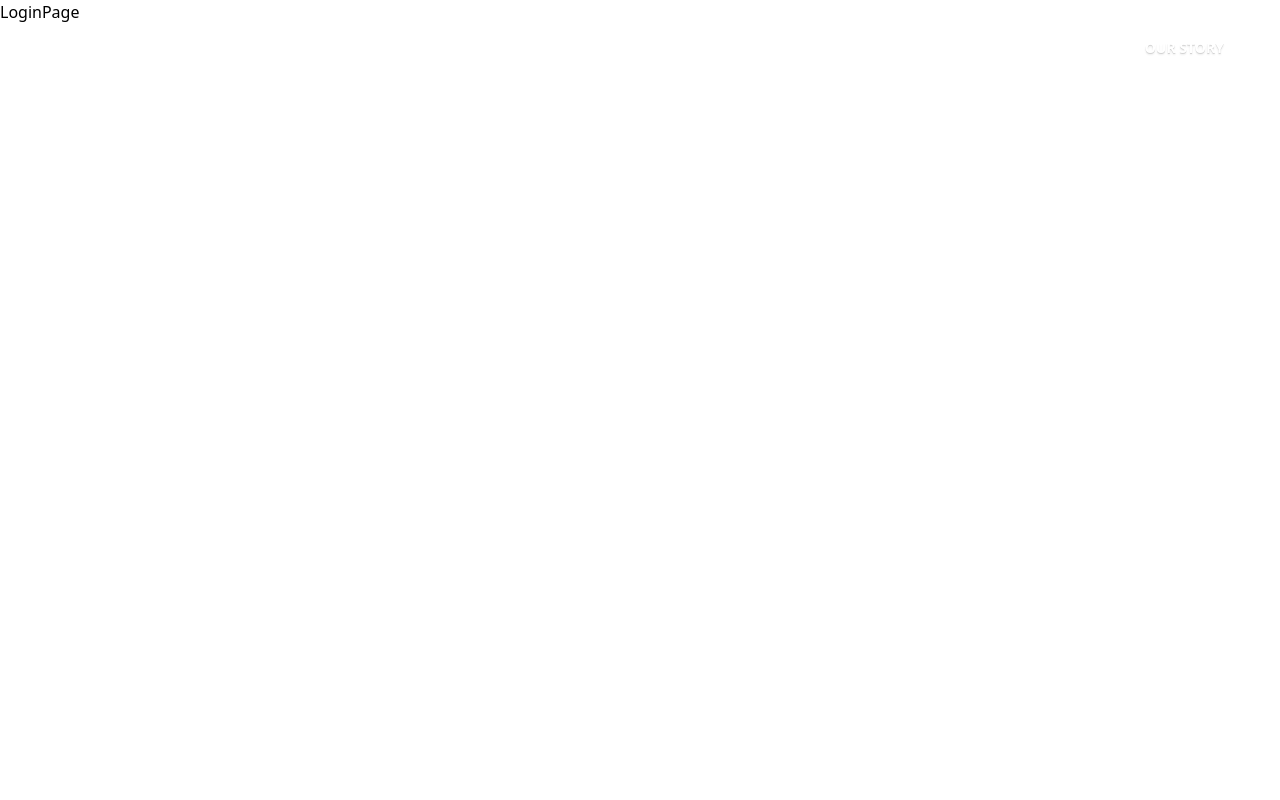
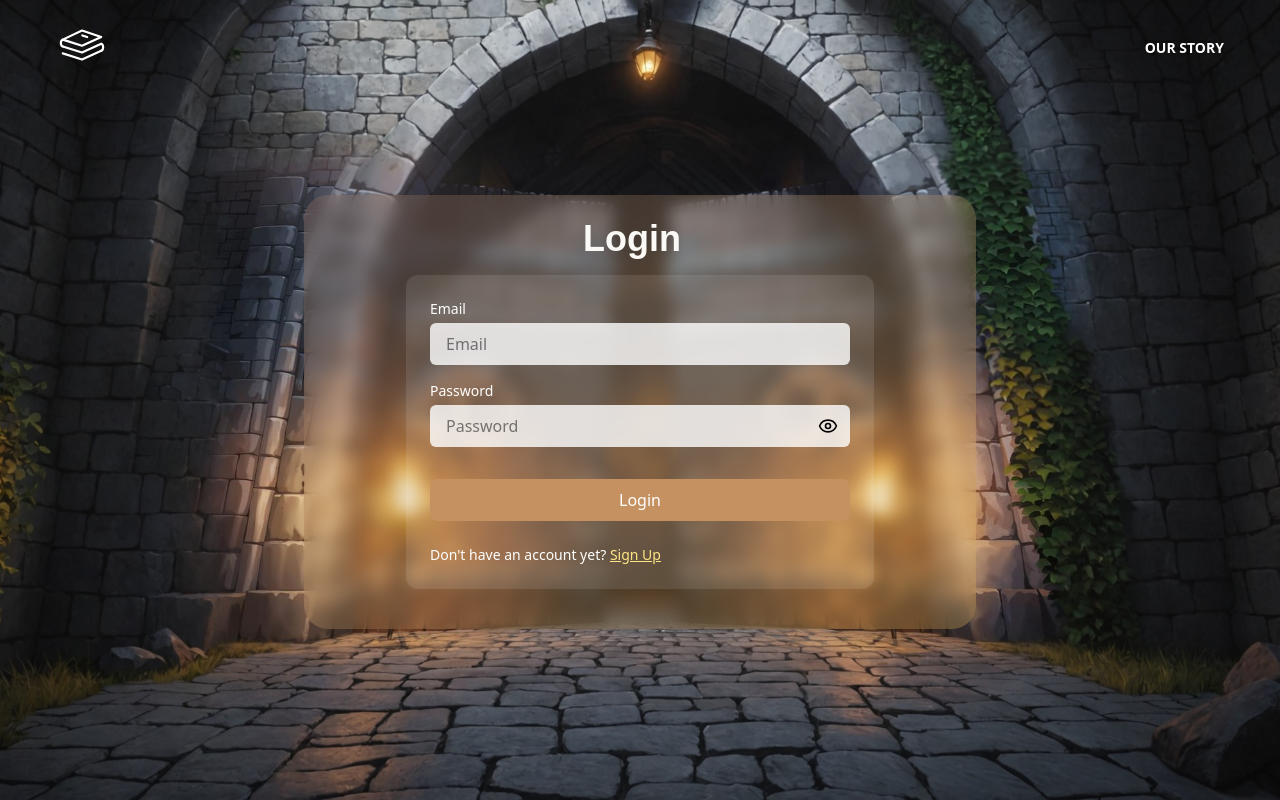
Before and after one commit to NoorAbid95/ChapterRewind, a React (Vite) app in the folder frontend/: page /login in a window 1280 px wide. Built offline with nearby package versions, Linux system fonts and the light colour scheme; a web font is replaced by a local one.

Commit message:
Setup login page with validation, animated error feedback, and success handling

```diff
--- /dev/null
+++ b/frontend/src/components/LoginHero.jsx
@@ -0,0 +1,22 @@
+import { motion } from "framer-motion";
+import LoginBg from "../assets/backgrounds/loginPage_bg.jpeg";
+
+const LoginHero = () => {
+  return (
+    <div className="relative h-screen overflow-hidden flex items-center justify-center">
+      <motion.div
+        className="absolute inset-0 bg-cover bg-center z-0"
+        style={{
+          backgroundImage: `url(${LoginBg})`,
+          backgroundColor: "#f3f4f6", // fallback color
+          backgroundSize: "cover",
+        }}
+        initial={{ scale: 1.2 }}
+        animate={{ scale: 1 }}
+        transition={{ duration: 2, ease: "easeOut" }}
+      />
+    </div>
+  );
+};
+
+export default LoginHero;
--- a/frontend/src/pages/LoginPage.jsx
+++ b/frontend/src/pages/LoginPage.jsx
@@ -1,9 +1,230 @@
-import React from 'react'
+import { useState } from "react";
+import { useNavigate, Link } from "react-router-dom";
+import axios from "axios";
+import { motion, spring } from "framer-motion";
+import SignupHero from "../components/SignupHero";
+import { EyeOff, Eye, CheckCircle } from "lucide-react";
+import { div } from "three/tsl";
+import LoginHero from "../components/LoginHero";
 
 const LoginPage = () => {
+  const navigate = useNavigate();
+
+  const [formData, setFormData] = useState({
+    email: "",
+    password: "",
+  });
+
+  const [showPassword, setShowPassword] = useState(false);
+  const [loginSuccess, setLoginSuccess] = useState(false);
+  const [loginError, setLoginError] = useState("");
+  const [loginErrorKey, setLoginErrorKey] = useState(0);
+
+  const [errors, setErrors] = useState({});
+
+  const handleChange = (e) => {
+    const { name, value } = e.target;
+    setFormData({ ...formData, [name]: value });
+
+    // Clear error for field when user starts typing
+    if (errors[name]) {
+      setErrors({ ...errors, [name]: "" });
+    }
+  };
+
+  const validate = () => {
+    const newErrors = {};
+    if (!formData.email.trim()) newErrors.email = "Email is required";
+    if (!formData.password.trim()) {
+      newErrors.password = "Password is required";
+    } else if (formData.password.length < 6) {
+      newErrors.password = "Password must be at least 6 characters";
+    }
+    return newErrors;
+  };
+
+  const handleSubmit = async (e) => {
+    e.preventDefault();
+
+    const validationErrors = validate();
+    if (Object.keys(validationErrors).length > 0) {
+      setErrors(validationErrors);
+      return;
+    }
+
+    try {
+      await axios.post("http://localhost:3000/api/auth/login", formData, {
+        withCredentials: true,
+      });
+      setLoginSuccess(true);
+      setLoginError("");
+    } catch (err) {
+      const message =
+        err.response?.data?.message ||
+        "Something went wrong. Please try again.";
+      setLoginError(message);
+      setLoginErrorKey((prev) => prev + 1);
+      console.error("Login failed", err);
+    }
+  };
+
   return (
-    <div>LoginPage</div>
-  )
-}
+    <div className="relative min-h-screen">
+      <div className="fixed inset-0 -z-10">
+        <LoginHero/>
+      </div>
 
-export default LoginPage
+      <div
+        id="main"
+        className="relative z-10 flex items-center justify-center min-h-screen pt-16 py-10 sm:px-10 md:px-14"
+      >
+        <motion.div
+          initial={{ opacity: 0, y: 20 }}
+          animate={{ opacity: 1, y: 0 }}
+          transition={{ duration: 1.4, ease: "easeOut" }}
+          className="w-full max-w-2xl bg-linear-to-br from-[#9C7969]/30 to-[#DBAE58]/30 rounded-3xl p-6  backdrop-blur-sm"
+        >
+          {loginSuccess ? (
+            <div className="text-center text-black h-full flex flex-col items-center justify-center">
+              <motion.div
+                initial={{ scale: 0 }}
+                animate={{ scale: 1 }}
+                transition={{ type: "spring", stiffness: 300, damping: 20 }}
+                className="text-green-600 mb-6"
+              >
+                <CheckCircle size={48} />
+              </motion.div>
+              <h2 className="text-2xl font-semibold mb-4 text-white">
+                Login successful!
+              </h2>
+              <Link
+                to="/"
+                className="mt-4 text-sm text-white hover:text-gray-300 "
+              >
+                Return Home
+              </Link>
+            </div>
+          ) : (
+            <div className="max-w-2xl mx-auto text-center space-x-4 space-y-6 md:text-base leading-relaxed flex flex-col mb-4">
+              <div className="flex-1 mb-8 md:mb-0 flex flex-col items-center justify-center text-[#FAF9F6]">
+                <h3 id="brand-header" className="mb-4 font-bold text-4xl ">
+                  Login
+                </h3>
+              </div>
+
+              <div className="flex justify-center">
+                <form
+                  onSubmit={handleSubmit}
+                  className="flex flex-col justify-center gap-4 bg-white/10 p-6 rounded-xl text-left w-3/4 "
+                >
+                  {/* Email */}
+                  <div className="flex flex-col">
+                    <label className="mb-1 text-sm font-medium text-white">
+                      Email
+                    </label>
+                    <input
+                      type="email"
+                      name="email"
+                      placeholder="Email"
+                      value={formData.email}
+                      onChange={handleChange}
+                      className={`px-4 py-2 rounded-md bg-white/80 text-black focus:outline-none ${
+                        errors.email
+                          ? "border-red-500 ring-red-300 ring-2"
+                          : "focus:ring-2 focus:ring-amber-300"
+                      }`}
+                    />
+                    {errors.email && (
+                      <span className="text-sm text-red-500 mt-1">
+                        {errors.email}
+                      </span>
+                    )}
+                  </div>
+
+                  {/* Password */}
+                  <div className="flex flex-col">
+                    <label className="mb-1 text-sm font-medium text-white">
+                      Password
+                    </label>
+                    <div className="relative">
+                      <input
+                        type={showPassword ? "text" : "password"}
+                        name="password"
+                        placeholder="Password"
+                        value={formData.password}
+                        onChange={handleChange}
+                        className={`w-full pr-10 px-4 py-2 rounded-md bg-white/80 text-black focus:outline-none  ${
+                          errors.password
+                            ? "border-red-500 ring-red-300 ring-2"
+                            : "focus:ring-2 focus:ring-amber-300"
+                        }`}
+                      />
+                      <button
+                        type="button"
+                        onClick={() => setShowPassword((prev) => !prev)}
+                        className="absolute inset-y-0 right-0 flex items-center px-3"
+                      >
+                        {showPassword ? (
+                          <EyeOff className="w-5 h-5" />
+                        ) : (
+                          <Eye className="w-5 h-5" />
+                        )}
+                      </button>
+                      {errors.password && (
+                        <span className="text-sm text-red-500 mt-1">
+                          {errors.password}
+                        </span>
+                      )}
+                    </div>
+                  </div>
+
+                  {loginError && (
+                    <motion.div
+                      key={loginErrorKey}
+                      initial={{ scale: 0 }}
+                      animate={{
+                        scale: [0, 1.1, 0.95, 1.05, 1], // bouncy keyframes
+                      }}
+                      exit={{ scale: 0 }}
+                      transition={{
+                        duration: 0.6,
+                        ease: "easeOut",
+                        times: [0, 0.3, 0.5, 0.7, 1],
+                      }}
+                      className="w-3/4 mx-auto bg-red-600/60 rounded-xl px-4 py-2 flex justify-center"
+                    >
+                      <p className="text-white text-sm font-semibold text-center">
+                        {loginError}
+                      </p>
+                    </motion.div>
+                  )}
+
+                  {/* Submit Button */}
+                  <button
+                    type="submit"
+                    className="mt-4 bg-[#C69161] text-white py-2 px-4 rounded-lg hover:bg-[#b07b4d] cursor-pointer transition"
+                  >
+                    Login
+                  </button>
+
+                  {/* Login Link */}
+                  <p className="text-sm text-white mt-2">
+                    Don't have an account yet?{" "}
+                    <Link
+                      to="/signup"
+                      className="underline text-amber-200 hover:text-amber-300"
+                    >
+                      Sign Up
+                    </Link>
+                  </p>
+                </form>
+              </div>
+            </div>
+          )}
+        </motion.div>
+      </div>
+    </div>
+  );
+};
+
+export default LoginPage;
```
Also changed, not shown: frontend/src/assets/backgrounds/loginPage_bg.jpeg (added), 1 other file (tests, documents, lock files or other folders).
